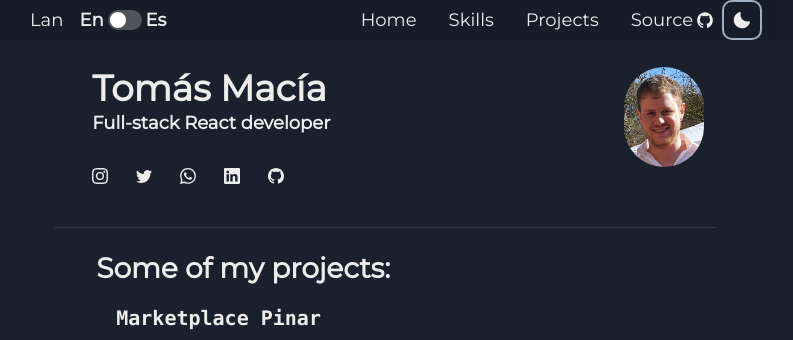
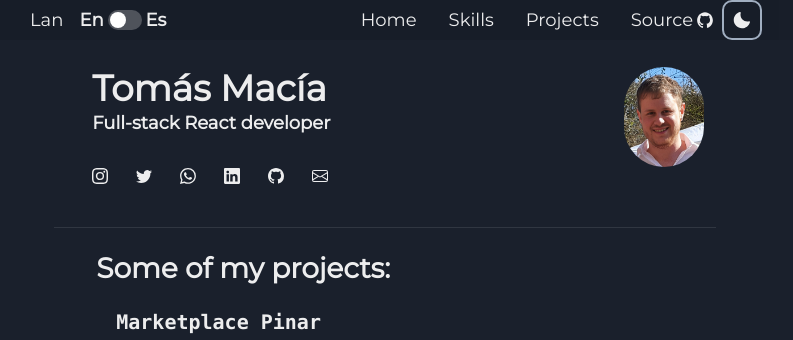
Before and after one commit to tomimacia/tomas-macia, a Next.js app: page /Projects in a window 1280 px wide. Shown: the top 340 px of the page, without its empty margins (242-1035 px from the left). Built offline with nearby package versions, Linux system fonts and the light colour scheme.

Commit message:
Add email to social media and styled Motion container

```diff
--- a/components/Layout.js
+++ b/components/Layout.js
@@ -1,11 +1,22 @@
-import { Box, Container, Divider } from "@chakra-ui/react";
-import { AnimatePresence, motion } from "framer-motion";
+import {
+  Box,
+  Container,
+  Divider,
+  Heading,
+  chakra,
+  shouldForwardProp,
+} from "@chakra-ui/react";
+import { AnimatePresence, isValidMotionProp, motion } from "framer-motion";
 import Head from "next/head";
 import Footer from "./Layout/Footer";
 import LayoutTitle from "./Layout/LayoutTitle";
 import Navigation from "./Navigation";
 import HeaderLogo from "../public/logos/HeaderLogo.png";
-const Layout = ({ children }) => {
+const Layout = ({ pageTitle, headTitle, children }) => {
+  const ChakraBox = chakra(motion.div, {
+    shouldForwardProp: (prop) =>
+      isValidMotionProp(prop) || shouldForwardProp(prop),
+  });
   return (
     <Box pos="relative" minH="100vh" h="100%" as="main">
       <Head>
@@ -19,21 +30,27 @@ const Layout = ({ children }) => {
         <meta name="og:title" content="Tomas Macia" />
         <meta property="og:type" content="website" />
         <link rel="icon" href={HeaderLogo.src} />
-        <title>Tomas Macia - Portfolio</title>
+        <title>Tomas Macia - {headTitle}</title>
       </Head>
       <Navigation />
       <Container h="100%" pb="4rem" pt="35px" maxW="container.md">
         <LayoutTitle />
         <Divider m={6} maxW="90%" orientation="horizontal" />
         <AnimatePresence mode="wait">
-          <Box
+          <ChakraBox
             as={motion.div}
             initial={{ opacity: 0 }}
             animate={{ opacity: 1 }}
             exit={{ opacity: 0 }}
+            transition={{ type: "tween", duration: 1 }}
           >
-            {children}
-          </Box>
+            <Container>
+              <Heading size="lg" pb={1}>
+                {pageTitle}
+              </Heading>
+              {children}
+            </Container>
+          </ChakraBox>
         </AnimatePresence>
       </Container>
       <Footer />
--- a/components/Layout/SocialMedia.js
+++ b/components/Layout/SocialMedia.js
@@ -1,52 +1,24 @@
 import { Flex, Icon } from "@chakra-ui/react";
 import Link from "next/link";
-import {
-  BsGithub,
-  BsInstagram,
-  BsLinkedin,
-  BsTwitter,
-  BsWhatsapp,
-} from "react-icons/bs";
+import { SocialMediaData } from "../../data/SocialMediaData";
 
 export const SocialMedia = () => {
   return (
     <Flex gap={7} w="100%">
-      <Link
-        href="https://www.instagram.com/tomimacia"
-        rel="noreferred noopener"
-        target="_blank"
-      >
-        <Icon as={BsInstagram} />
-      </Link>
-      <Link
-        href="https://www.twitter.com/tomimacia"
-        rel="noreferred noopener"
-        target="_blank"
-      >
-        <Icon as={BsTwitter} />
-      </Link>
-
-      <Link
-        href="https://wa.me/541161685995"
-        rel="noreferred noopener"
-        target="_blank"
-      >
-        <Icon as={BsWhatsapp} />
-      </Link>
-      <Link
-        href="https://www.linkedin.com/in/tom%C3%A1s-eduardo-mac%C3%ADa-14b3a1157/"
-        target="_blank"
-        rel="noreferred noopener"
-      >
-        <Icon as={BsLinkedin} />
-      </Link>
-      <Link
-        href="https://github.com/tomimacia/"
-        target="_blank"
-        rel="noreferred noopener"
-      >
-        <Icon as={BsGithub} />
-      </Link>
+      {SocialMediaData.map((media, i) => {
+        const { href, title, icon } = media;
+        return (
+          <Link
+            key={title+"Icon"}
+            title={title}
+            href={href}
+            rel="noreferred noopener"
+            target="_blank"
+          >
+            <Icon as={icon} />
+          </Link>
+        );
+      })}
     </Flex>
   );
 };
--- a/components/Projects/ProjectCardImg.js
+++ b/components/Projects/ProjectCardImg.js
@@ -12,6 +12,7 @@ import { useState } from "react";
 import { useLanguage } from "../../context/languageContext";
 import { useClickOutside } from "../../hooks/useClickOutside";
 
+export const ProjectCardImg = ({ alt, onOpen, src, tecs }) => {
   // variants
   const imageMotion = {
     rest: {
@@ -58,12 +59,11 @@ const innerMotion = {
         duration: 0.4,
         type: "tween",
         ease: "easeIn",
-      delay: 1.5,
+        delay: tecs.length * 0.5,
         duration: 1 / 3,
       },
     },
   };
-export const ProjectCardImg = ({ alt, onOpen, src, tecs }) => {
   const ChakraBox = chakra(motion.div, {
     shouldForwardProp: (prop) =>
       isValidMotionProp(prop) || shouldForwardProp(prop),
--- /dev/null
+++ b/data/SocialMediaData.js
@@ -0,0 +1,29 @@
+import {
+  BsEnvelope,
+  BsGithub,
+  BsInstagram,
+  BsLinkedin,
+  BsTwitter,
+  BsWhatsapp,
+} from "react-icons/bs";
+
+export const SocialMediaData = [
+  {
+    href: "https://www.instagram.com/tomimacia",
+    title: "Instagram",
+    icon: BsInstagram,
+  },
+  {
+    href: "https://www.twitter.com/tomimacia",
+    title: "Twitter",
+    icon: BsTwitter,
+  },
+  { href: "https://wa.me/541161685995", title: "WhatsApp", icon: BsWhatsapp },
+  {
+    href: "https://www.linkedin.com/in/tomas-eduardo-macia/",
+    title: "LinkedIn",
+    icon: BsLinkedin,
+  },
+  { href: "https://github.com/tomimacia/", title: "Github", icon: BsGithub },
+  { href: "mailto: tomasemacia@gmail.com", title: "Mail", icon: BsEnvelope },
+];
--- a/src/pages/Projects.js
+++ b/src/pages/Projects.js
@@ -1,18 +1,12 @@
-import { Container, Heading } from "@chakra-ui/react";
 import Layout from "../../components/Layout";
 import ProjectsCard from "../../components/Projects/ProjectsCard";
+import { MainImages, ModalImages } from "../../data/ProjectImages";
 import ProjectsJson from "../../data/Projects.json";
-import { MainImages } from "../../data/ProjectImages";
-import { ModalImages } from "../../data/ProjectImages";
 import useJsonData from "../../hooks/useJsonData";
 const Projects = () => {
-  const data = useJsonData(ProjectsJson)
+  const data = useJsonData(ProjectsJson);
   return (
-    <Layout>
-      <Container>
-        <Heading as="h2" size="lg">
-          {data?.Title}
-        </Heading>
+    <Layout headTitle="Projects" pageTitle={data?.Title}>
       {data.ProjectCardsData.map((project, i) => {
         return (
           <ProjectsCard
@@ -23,7 +17,6 @@ const Projects = () => {
           />
         );
       })}
-      </Container>
     </Layout>
   );
 };
```
Also changed, not shown: data/Projects.json (+36 -14 lines), src/pages/Skills.js (+1 -7 lines), src/pages/index.js (+1 -6 lines). Lines whose indentation alone changed are shown as unchanged.
